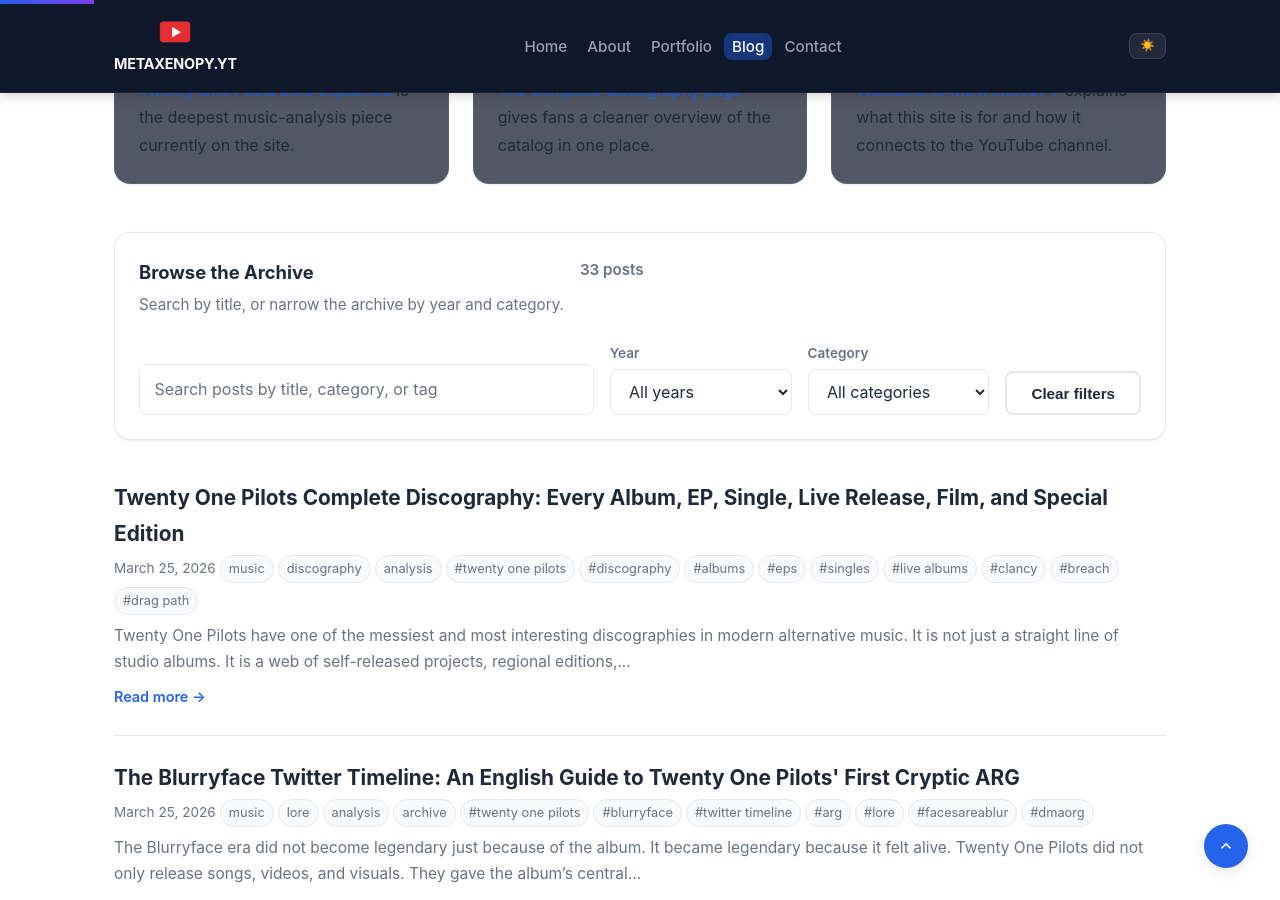
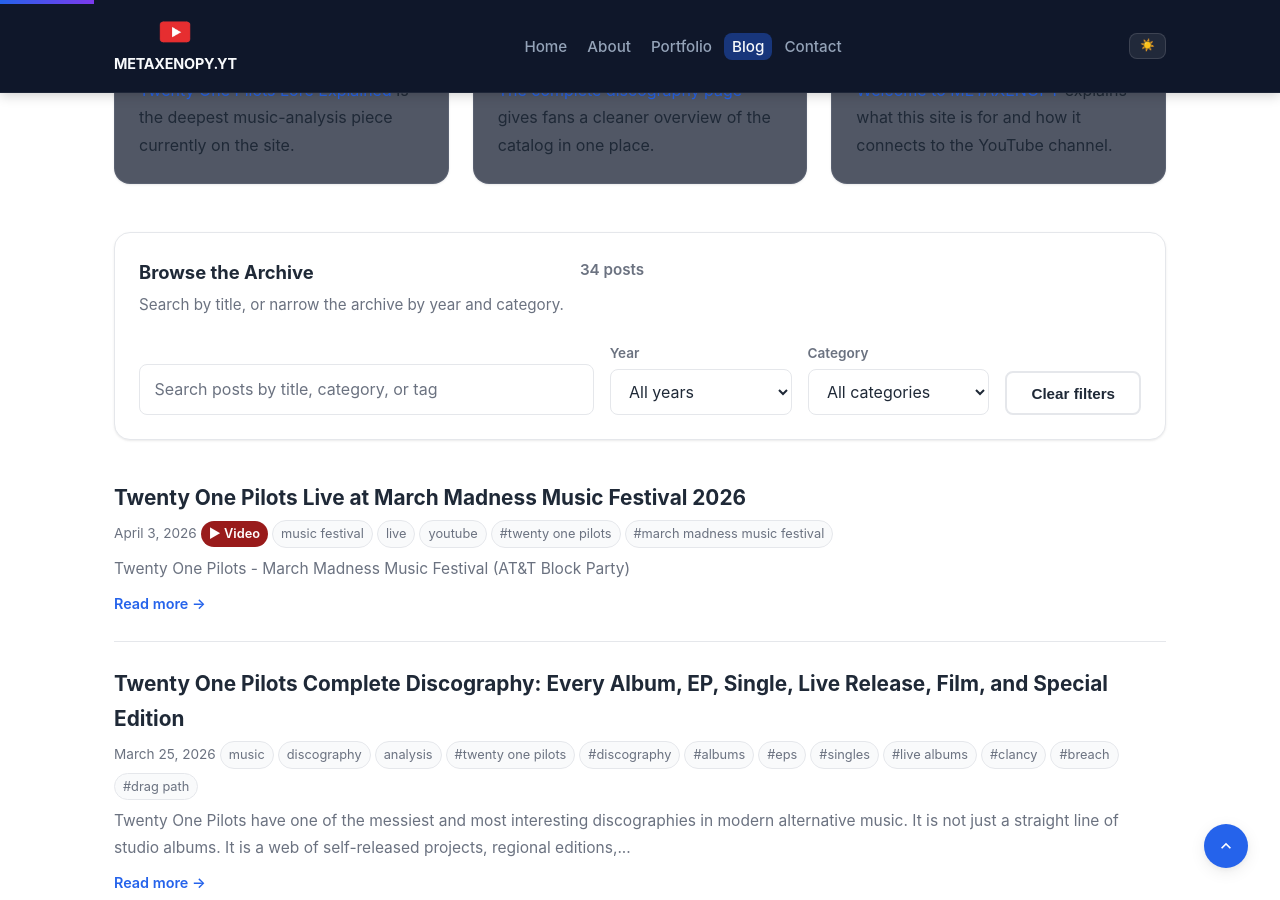
Before and after one commit to darzmackz/darzmackz.github.io, a Jekyll site: the page built from blog/index.html, in a window 1280 px wide and 900 px high, scrolled down 570 px. Built offline with Jekyll 4.4.1, drawn with Linux system fonts in a browser that asks for light colours; some of the changed lines change nothing that is shown.

Commit message:
Update: Twenty One Pilots Live at March Madness Music Festival 2026

```diff
--- a/_posts/2026-04-03-twenty-one-pilots-live-at-march-madness-music-festival-2026.md
+++ b/_posts/2026-04-03-twenty-one-pilots-live-at-march-madness-music-festival-2026.md
@@ -7,8 +7,8 @@
 youtube_id: "q9jf_WaZ1xo&t=736s"
 description: "Watch Twenty One Pilots live at the NCAA March Madness Music Festival AT&T Block Party in Indianapolis. Full concert experience featuring Overcompensate, Heathens, Ride, Stressed Out, Trees, and more from their headline performance."
 seo_title: "Twenty One Pilots Live at March Madness Music Festival 2026"
-status: "draft"
-published: false
+status: "published"
+published: true
 ---
 
 # Twenty One Pilots - March Madness Music Festival (AT&T Block Party)
@@ -79,19 +79,14 @@
 - Stressed Out
 - Trees (Intro)
 - Trees
+- Lavish (END)
 
 ---
 
-## Notes
+## Follow METAXENOPY on YouTube
 
-- This is a **live concert recording**, not an official studio release.
-- Audio includes crowd interaction, live mixing, and performance variations.
-- Setlist may vary slightly depending on the live arrangement.
+I also publish lyrics and karaoke content on the **METAXENOPY** YouTube channel.
 
----
+[Subscribe to METAXENOPY on YouTube](https://www.youtube.com/@metaxenopy?sub_confirmation=1)
 
-## Tags
-
-Twenty One Pilots, TOP live, March Madness Music Festival, NCAA Final Four, AT&T Block Party, Indianapolis, Twenty One Pilots concert, TOP full concert, alternative music, live performance
-
----
+If you have a song request or topic idea, visit the [contact page]({{ '/contact/' | relative_url }}).
```
